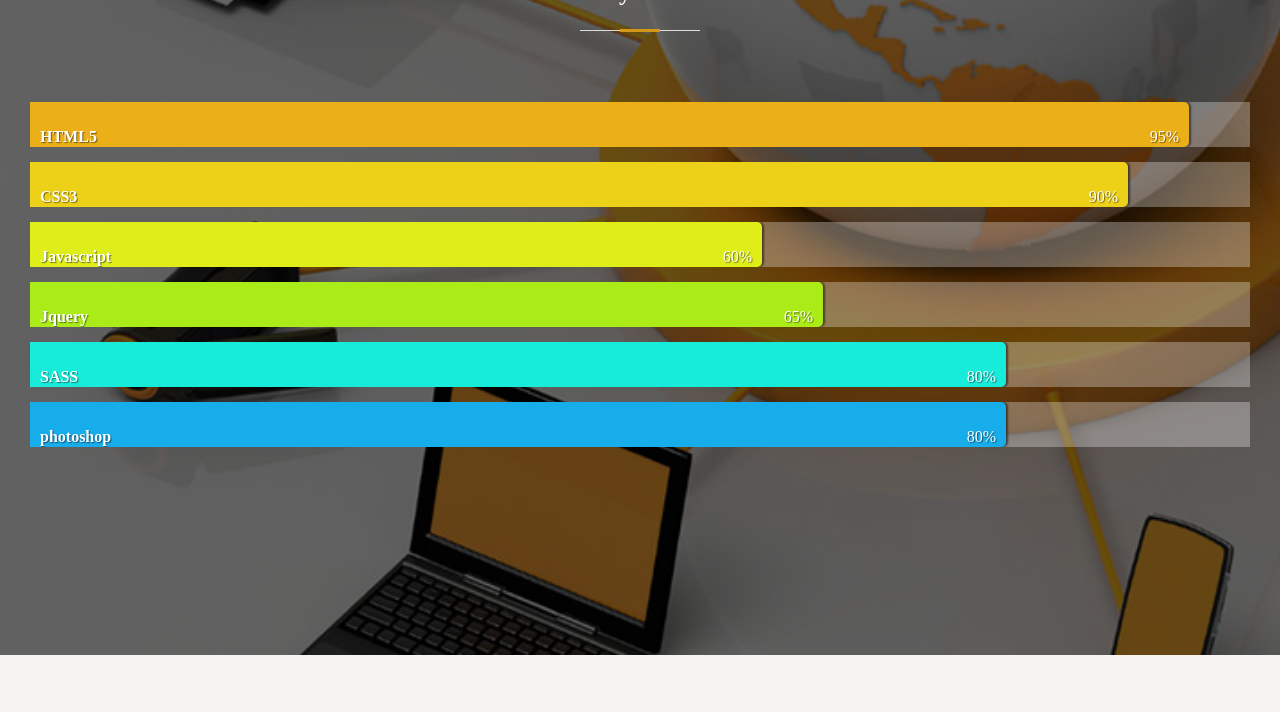
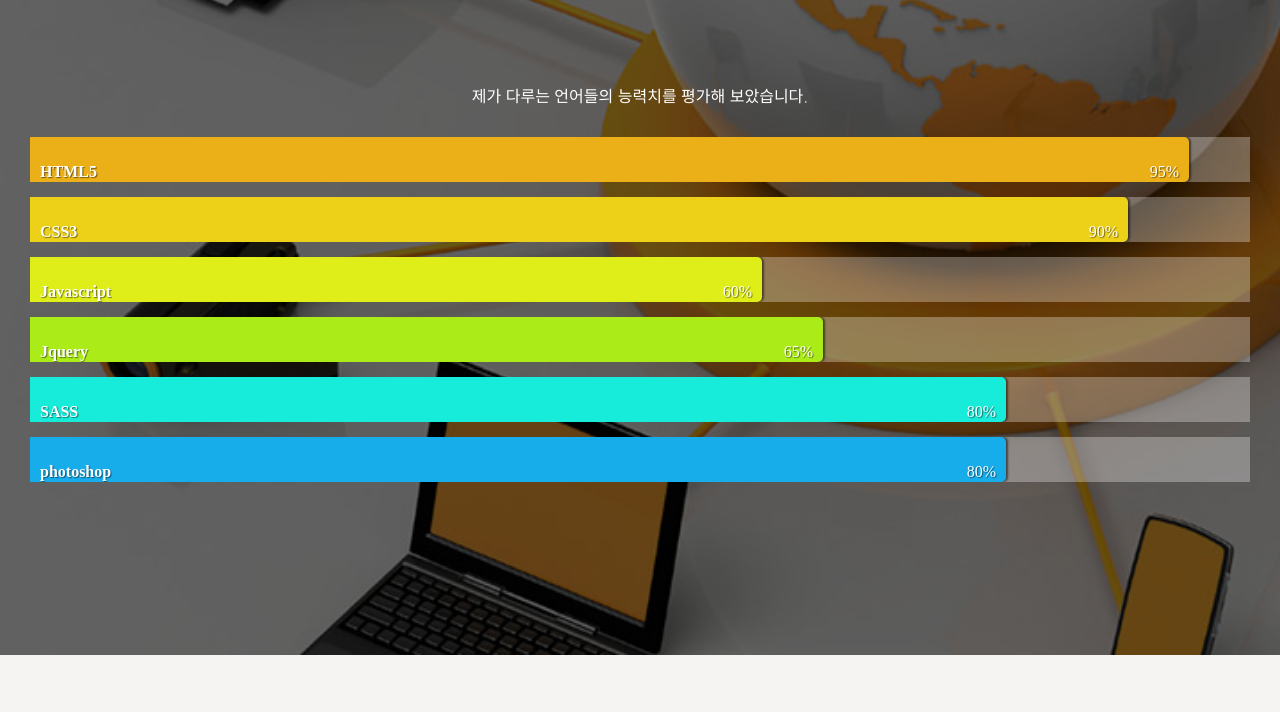
Before and after one commit to myoungkyo/portfoilo-final, a plain HTML site: page index.html in a window 1280 px wide. Shown: the part 4089-4801 px from the top of the page. Drawn offline with nearby package versions, Linux system fonts and the light colour scheme; a web font is replaced by a local one.

Commit message:
Update index.html

```diff
--- a/index.html
+++ b/index.html
@@ -157,7 +157,7 @@
           <div class="column">
             <!-- progress bar -->
             <div class="inner none_type progressbar">
-              <!--p>제가 다루는 언어들의 능력치를 평가해 보았습니다.</p-->
+              <p>제가 다루는 언어들의 능력치를 평가해 보았습니다.</p>
               <div class="items_wrap">
                 <div class="items">
                   <div class="title">HTML5</div>
```
